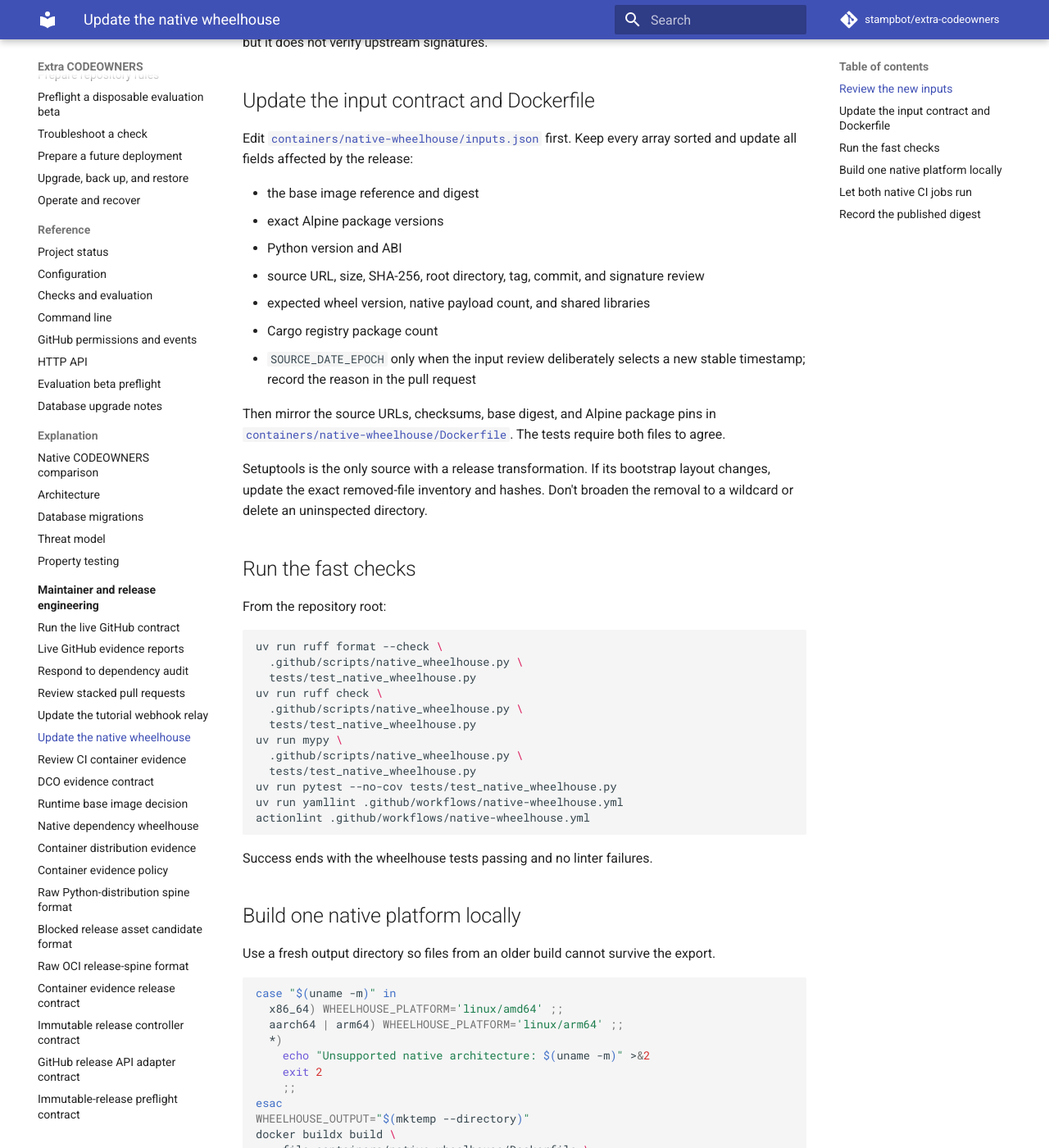
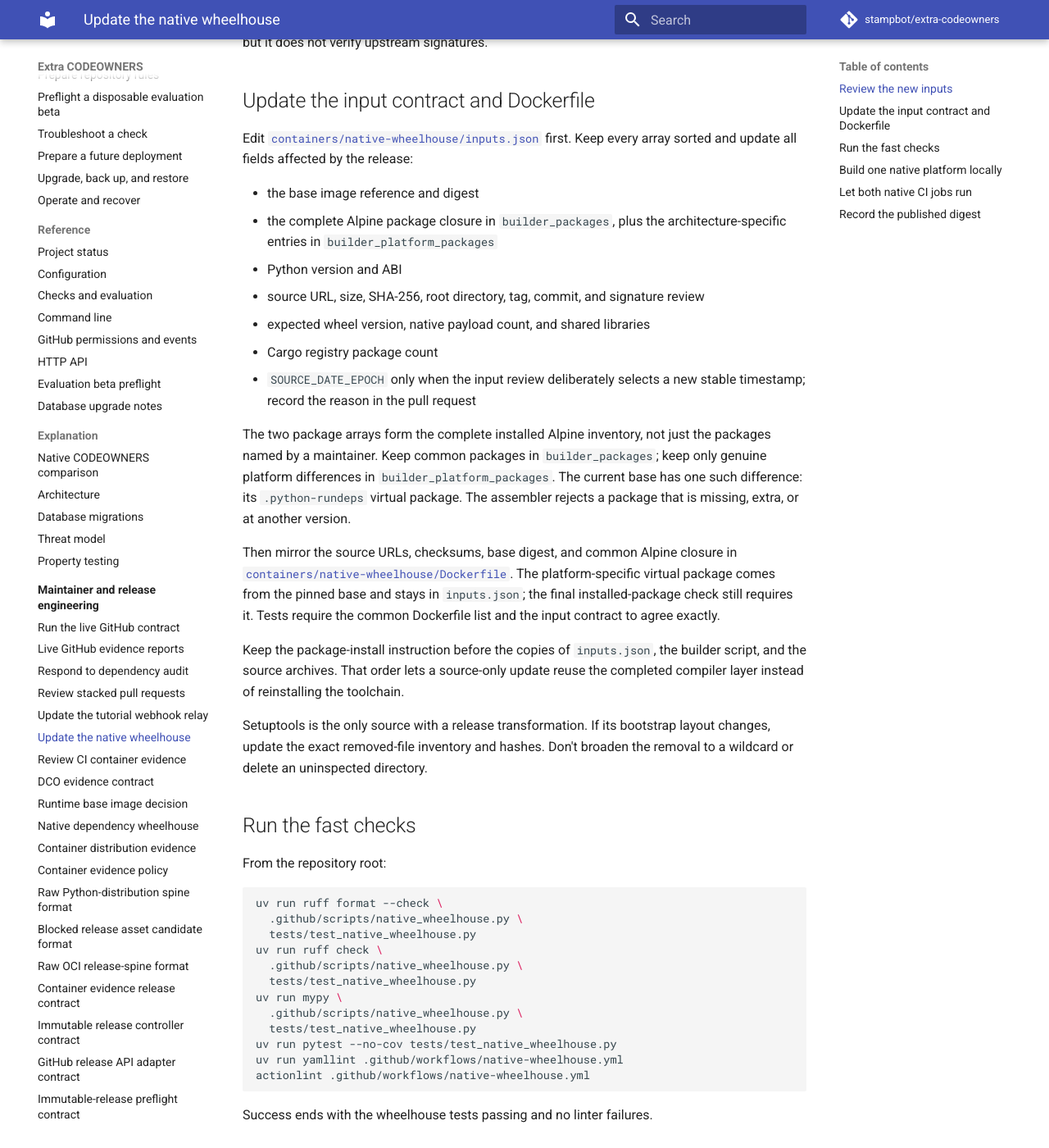
Before and after one commit to stampbot/extra-codeowners, an MkDocs documentation site: the page built from docs/how-to/update-native-wheelhouse.md, in a window 1280 px wide and 1400 px high, scrolled down 1065 px. Shown: the whole window at 82% size. Built offline with MkDocs 1.6.1 and Material for MkDocs 9.7.7, drawn with Linux system fonts in a browser that asks for light colours; comment, search, counter and statistics services are not loaded; some of the changed text lies outside the part shown.

Commit message:
fix: close wheelhouse release boundaries
Signed-off-by: Danny Sauer <github@dannysauer.com>

````diff
--- a/docs/how-to/update-native-wheelhouse.md
+++ b/docs/how-to/update-native-wheelhouse.md
@@ -53,7 +53,8 @@ Edit
 sorted and update all fields affected by the release:
 
 - the base image reference and digest
-- exact Alpine package versions
+- the complete Alpine package closure in `builder_packages`, plus the
+  architecture-specific entries in `builder_platform_packages`
 - Python version and ABI
 - source URL, size, SHA-256, root directory, tag, commit, and signature review
 - expected wheel version, native payload count, and shared libraries
@@ -61,9 +62,22 @@ sorted and update all fields affected by the release:
 - `SOURCE_DATE_EPOCH` only when the input review deliberately selects a new
   stable timestamp; record the reason in the pull request
 
-Then mirror the source URLs, checksums, base digest, and Alpine package pins in
-[`containers/native-wheelhouse/Dockerfile`][dockerfile]. The tests require
-both files to agree.
+The two package arrays form the complete installed Alpine inventory, not just
+the packages named by a maintainer. Keep common packages in
+`builder_packages`; keep only genuine platform differences in
+`builder_platform_packages`. The current base has one such difference: its
+`.python-rundeps` virtual package. The assembler rejects a package that is
+missing, extra, or at another version.
+
+Then mirror the source URLs, checksums, base digest, and common Alpine closure
+in [`containers/native-wheelhouse/Dockerfile`][dockerfile]. The
+platform-specific virtual package comes from the pinned base and stays in
+`inputs.json`; the final installed-package check still requires it. Tests
+require the common Dockerfile list and the input contract to agree exactly.
+
+Keep the package-install instruction before the copies of `inputs.json`, the
+builder script, and the source archives. That order lets a source-only update
+reuse the completed compiler layer instead of reinstalling the toolchain.
 
 Setuptools is the only source with a release transformation. If its bootstrap
 layout changes, update the exact removed-file inventory and hashes. Don't
@@ -117,14 +131,21 @@ jq -e '
   and .reproducible_builds == 2
   and (.wheels | length == 4)
 ' "${WHEELHOUSE_OUTPUT}/wheelhouse/manifest.json"
+jq -r '
+  .builder.alpine_packages[]
+  | "\(.name)=\(.version)"
+' "${WHEELHOUSE_OUTPUT}/wheelhouse/manifest.json"
 find "${WHEELHOUSE_OUTPUT}/wheelhouse" \
   -maxdepth 1 -type f -printf '%f\n' | sort
 ```
 
-The `jq` command exits successfully only when the assembler recorded two
-matching builds and four wheels. The final command should list seven files:
-the four wheels plus `inputs.json`, `cargo-inputs.json`, and `manifest.json`.
-Remove the temporary output directory after you finish inspecting it.
+The first `jq` command exits successfully only when the assembler recorded two
+matching builds and four wheels. Review the package list printed by the second
+command against the platform closure in `inputs.json`; don't accept additions
+or version changes merely because `apk` resolved them. The final command
+should list seven files: the four wheels plus `inputs.json`,
+`cargo-inputs.json`, and `manifest.json`. Remove the temporary output
+directory after you finish inspecting it.
 
 The first run can take several minutes because it installs the compiler
 toolchain and fetches the Cargo closure. Buildx reuses those layers while the
@@ -141,9 +162,10 @@ Review these items before merging:
 
 - both architecture jobs passed
 - the source and toolchain changes in `inputs.json` are intentional
+- both manifests contain exactly their reviewed Alpine platform closure
 - signature-review claims match the evidence you checked
-- wheel filenames, native payload counts, and shared libraries match the
-  expected platform
+- wheel filenames, `WHEEL` compatibility metadata, native payload counts, and
+  shared libraries match the expected platform
 - the Setuptools wheel still matches its published digest, or the pull request
   explains why a reviewed release changed it
 - no build stage gained network access
````
Also changed, not shown: CHANGELOG.md (+5 -4 lines), docs/explanation/native-wheelhouse.md (+25 -11 lines), 5 other files.
